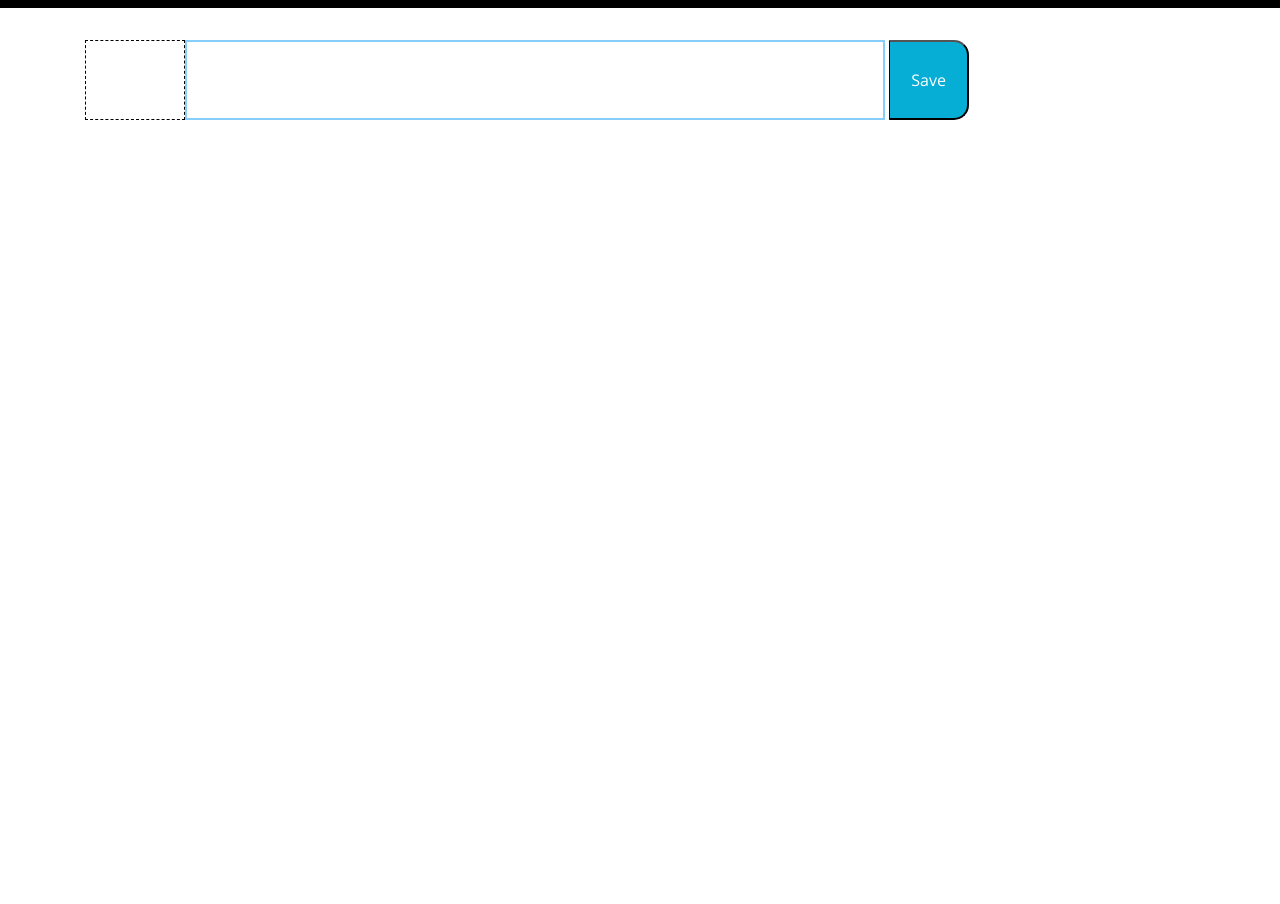
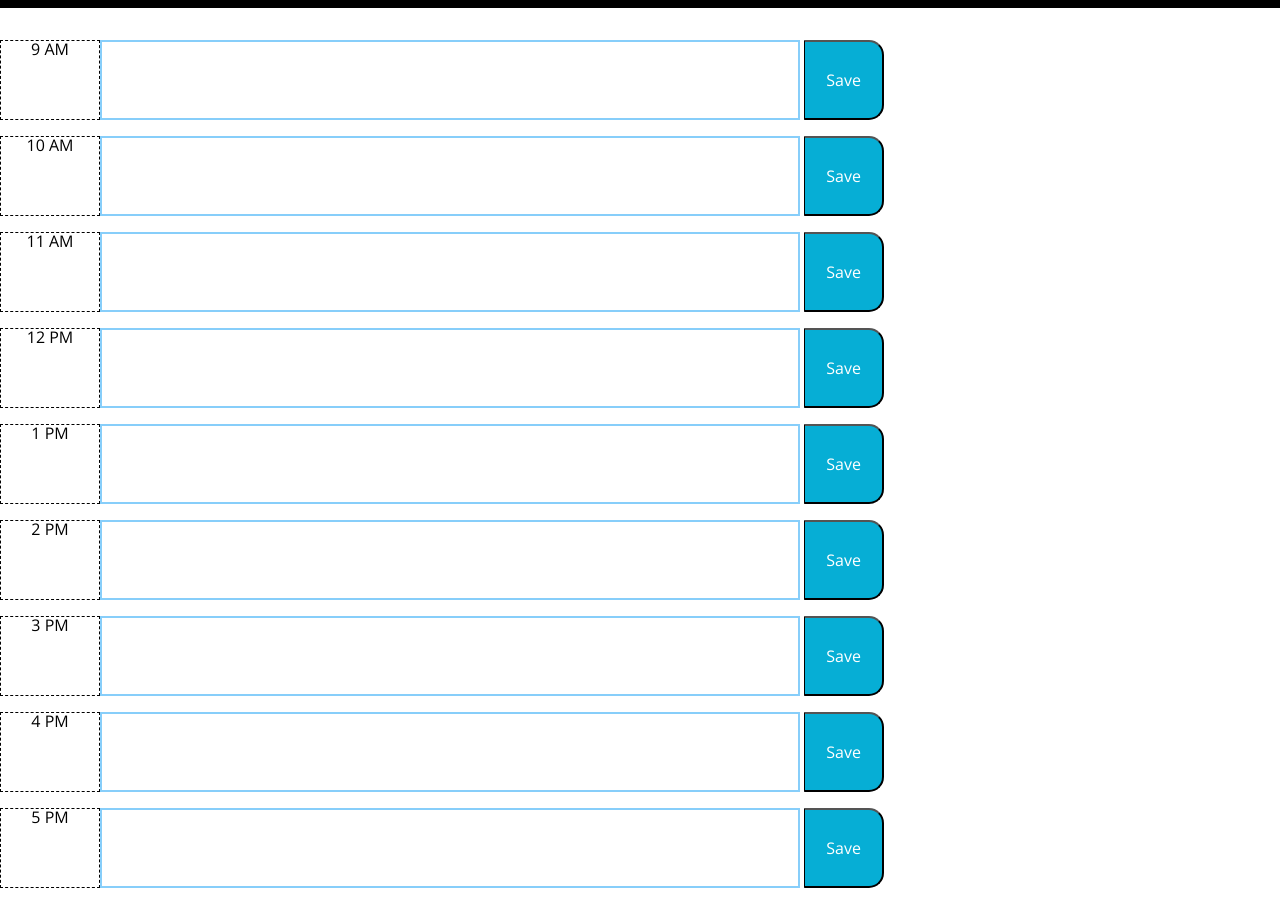
Before and after one commit to JIllWesterfelhaus/Work-Day-Scheduler, a plain HTML site: page index.html in a window 1280 px wide. Shown: the part 260-1164 px from the top of the page. Before the commit the page ends 800 px from the top, so only its background shows below. Drawn offline with nearby package versions, Linux system fonts and the light colour scheme.

Commit message:
added time blocks to html

```diff
--- a/Assets/style.css
+++ b/Assets/style.css
@@ -44,6 +44,7 @@ body {
   border: 1px dashed #000000;
   height: 80px;
   width: 100px;
+  text-align: center;
   float: left;
 
 }
--- a/index.html
+++ b/index.html
@@ -25,15 +25,92 @@
 
 
 
-  <div class="container">
+  <div class="container hour">
    <!-- Timeblocks go here -->
 
-   <div class = "hour"></div>
+
+     <p>9 AM</p>
+   </div>
    <p><input type = "text"
      class = "textarea"
      value = "" />
+
      <input type="button" class = "saveBtn" value="Save">
  </div>
+
+<div class="hour">
+     <p>10 AM</p>
+   </div>
+   <p><input type = "text"
+     class = "textarea"
+     value = "" />
+
+     <input type="button" class = "saveBtn" value="Save">
+ </div>
+
+ <div class = "hour">
+  <p>11 AM</p>
+</div>
+<p><input type = "text"
+  class = "textarea"
+  value = "" />
+  <input type="button" class = "saveBtn" value="Save">
+</div>
+
+<div class = "hour">
+  <p>12 PM</p>
+</div>
+<p><input type = "text"
+  class = "textarea"
+  value = "" />
+  <input type="button" class = "saveBtn" value="Save">
+</div>
+
+  <div class = "hour">
+    <p>1 PM</p>
+  </div>
+  <p><input type = "text"
+    class = "textarea"
+    value = "" />
+    <input type="button" class = "saveBtn" value="Save">
+</div>
+
+<div class = "hour">
+  <p>2 PM</p>
+</div>
+<p><input type = "text"
+  class = "textarea"
+  value = "" />
+  <input type="button" class = "saveBtn" value="Save">
+</div>
+
+<div class = "hour">
+  <p>3 PM</p>
+</div>
+<p><input type = "text"
+  class = "textarea"
+  value = "" />
+  <input type="button" class = "saveBtn" value="Save">
+</div>
+
+<div class = "hour">
+  <p>4 PM</p>
+</div>
+<p><input type = "text"
+  class = "textarea"
+  value = "" />
+  <input type="button" class = "saveBtn" value="Save">
+</div>
+
+<div class = "hour">
+  <p>5 PM</p>
+</div>
+<p><input type = "text"
+  class = "textarea"
+  value = "" />
+  <input type="button" class = "saveBtn" value="Save">
+</div>
+
 
 
 
```
